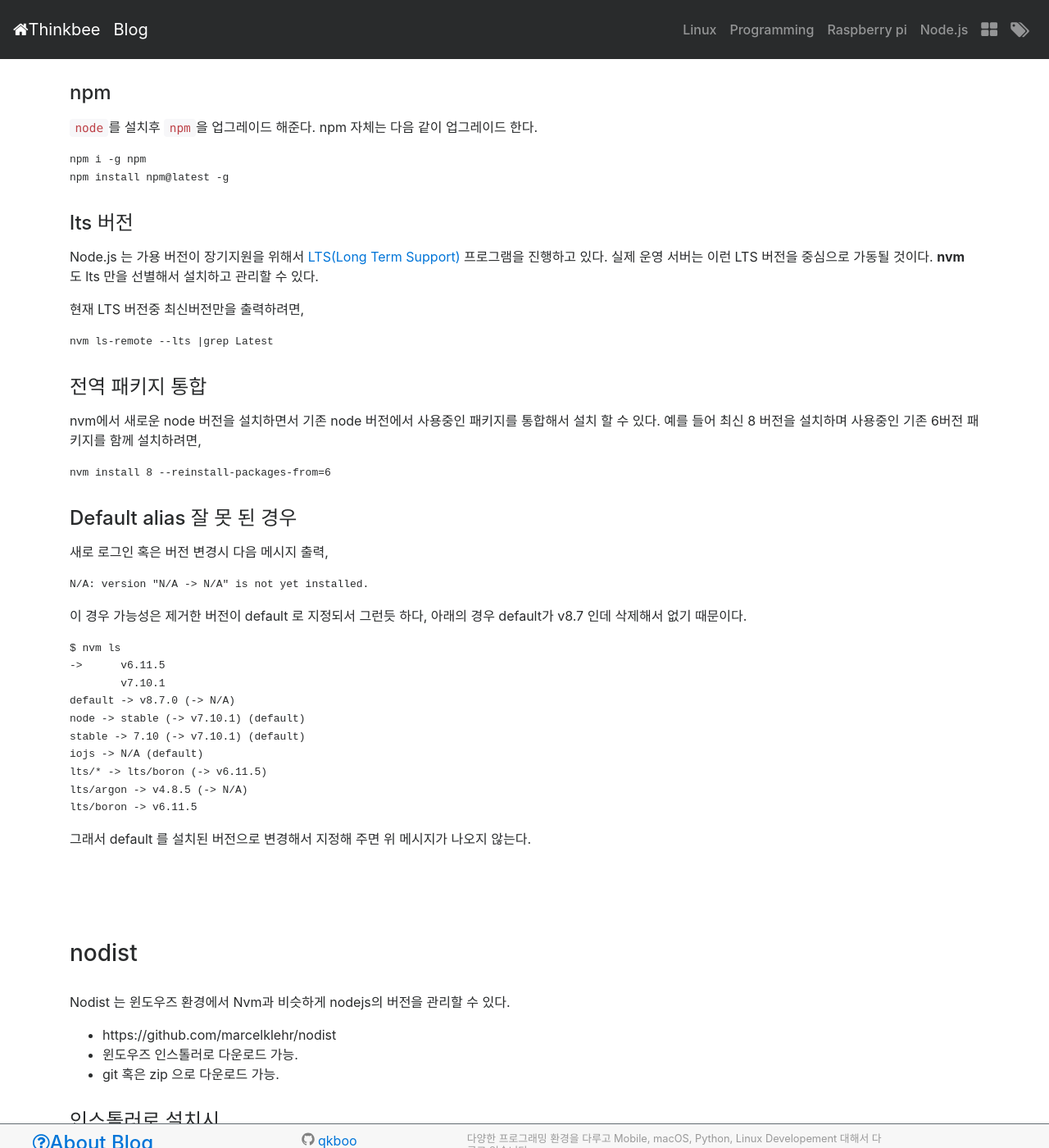
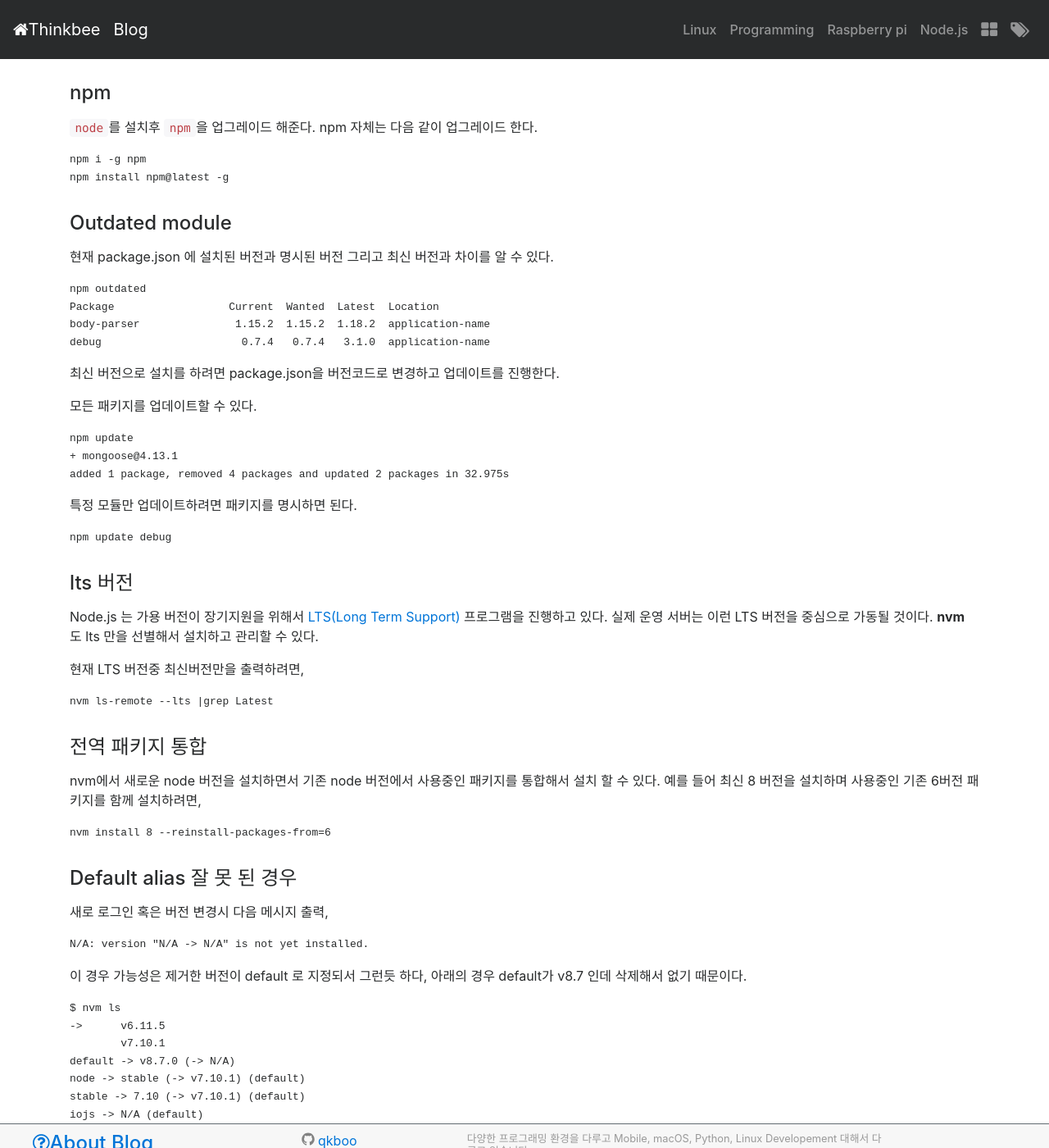
Before and after one commit to webhacking/qkboo.github.io, a Jekyll site: the page built from _posts/nodejs/2017-04-01-nodejs-install-nvm.md, in a window 1280 px wide and 1400 px high, scrolled down 1785 px. Shown: the whole window at 82% size. Built offline with Jekyll 4.4.1, drawn with Linux system fonts in a browser that asks for light colours; nearby versions of some CDN libraries; comment, search, counter and statistics services are not loaded.

Commit message:
jekyll: home.html

````diff
--- a/_layouts/home.html
+++ b/_layouts/home.html
@@ -3,6 +3,10 @@ layout: default
 ---
 
 <div class="container-fluid">
+
+{% include google-adsense.html %}
+
+
   <div class="blog-post">
 
   {{ content }}
--- a/_posts/nodejs/2017-04-01-nodejs-install-nvm.md
+++ b/_posts/nodejs/2017-04-01-nodejs-install-nvm.md
@@ -114,6 +114,35 @@ nvm alias default 6.9.1
 npm i -g npm
 npm install npm@latest -g
 ```
+
+
+#### Outdated module
+
+현재 package.json 에 설치된 버전과 명시된 버전 그리고 최신 버전과 차이를 알 수 있다.
+
+```sh
+npm outdated
+Package                  Current  Wanted  Latest  Location
+body-parser               1.15.2  1.15.2  1.18.2  application-name
+debug                      0.7.4   0.7.4   3.1.0  application-name
+```
+
+최신 버전으로 설치를 하려면 package.json을 버전코드로 변경하고 업데이트를 진행한다.
+
+모든 패키지를 업데이트할 수 있다.
+
+```
+npm update
++ mongoose@4.13.1
+added 1 package, removed 4 packages and updated 2 packages in 32.975s
+```
+
+특정 모듈만 업데이트하려면 패키지를 명시하면 된다.
+
+```
+npm update debug
+```
+
 
 
 #### lts 버전
--- a/assets/main.scss
+++ b/assets/main.scss
@@ -4,5 +4,6 @@
 
 //@import "minima";
 @import "_bootstrap";
+@import "_bootstrap-grid";
 @import "_custom"; // before 'main', variables for bootstrap
 @import "_blog";
--- a/index.html
+++ b/index.html
@@ -1,3 +1,3 @@
 ---
-layout: home_side
+layout: home
 ---
````
